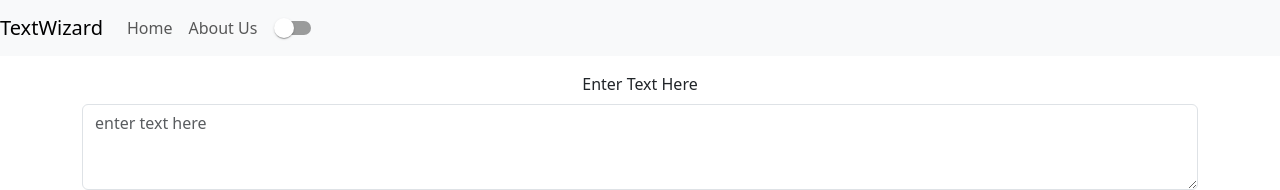
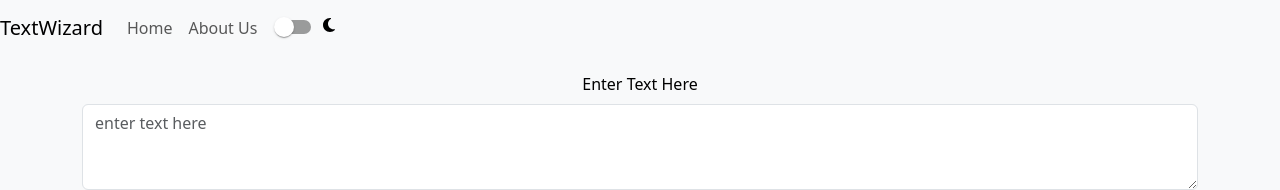
Before and after one commit to dharmsolanki/textwizard, a React (Create React App) app: page / in a window 1280 px wide. Shown: the top 190 px of the page. Built offline with nearby package versions, Linux system fonts and the light colour scheme.

Commit message:
set dark mode in localstorage

```diff
--- a/src/component/Navbar.js
+++ b/src/component/Navbar.js
@@ -2,22 +2,37 @@ import React, { useEffect, useState } from 'react';
 import '../custom/custom.css';
 import { Link } from 'react-router-dom';
 import { Switch } from '@mui/material';
+import { FontAwesomeIcon } from '@fortawesome/react-fontawesome';
+import { faMoon, faSun } from '@fortawesome/free-solid-svg-icons';
 
-export default function Navbar({onChangeX}) {
-    const [isToggled, setIsToggled] = useState(false);
-    const [myStyle, setMyStyle] = useState("light");
+export default function Navbar() {
+    const [checked, setChecked] = useState(false);
+    const newTheme = checked ? "dark" : "light";
 
     const handleChange = () => {
-        const newTheme = !isToggled ? "dark" : "light";
-        setIsToggled(!isToggled);
-        setMyStyle(newTheme);
-        document.body.classList.add(!isToggled ? "dark" : "light");
-        document.body.classList.remove(isToggled ? "dark" : "light");
+        setChecked(!checked);
+        window.localStorage.setItem('setToggle',!checked);
+        document.body.classList.add(!checked ? "dark" : "light");
+        document.body.classList.remove(checked ? "dark" : "light");
     };
+
+    useEffect(() => {
+        const getLocalStorage = window.localStorage.getItem('setToggle');
+        if(getLocalStorage === 'true') {
+            setChecked(true);
+            document.body.classList.add('dark');
+            document.body.classList.remove('light');
+        }
+        else {
+            setChecked(false);
+            document.body.classList.add('light');
+            document.body.classList.remove('dark');
+        }
+    },[]);
 
     return (
         <div>
-            <nav className={`navbar navbar-expand-lg navbar-${myStyle} bg-${myStyle}`}>
+            <nav className={`navbar navbar-expand-lg navbar-${newTheme} bg-${newTheme}`}>
                 <Link className="navbar-brand" to="/">TextWizard</Link>
                 <ul className="navbar-nav">
                     <li className="nav-item">
@@ -26,8 +41,11 @@ export default function Navbar({onChangeX}) {
                     <li className="nav-item">
                         <Link className="nav-link" to="/about">About Us</Link>
                     </li>
+                    <li className='nav-item'>
+                        <Switch color="warning" onChange={handleChange} checked={checked}/>
+                        <FontAwesomeIcon icon={!checked ? faMoon : faSun} />
+                    </li>
                 </ul>
-                <Switch color="warning" onChange={handleChange} />
             </nav>
         </div>
     );
```
